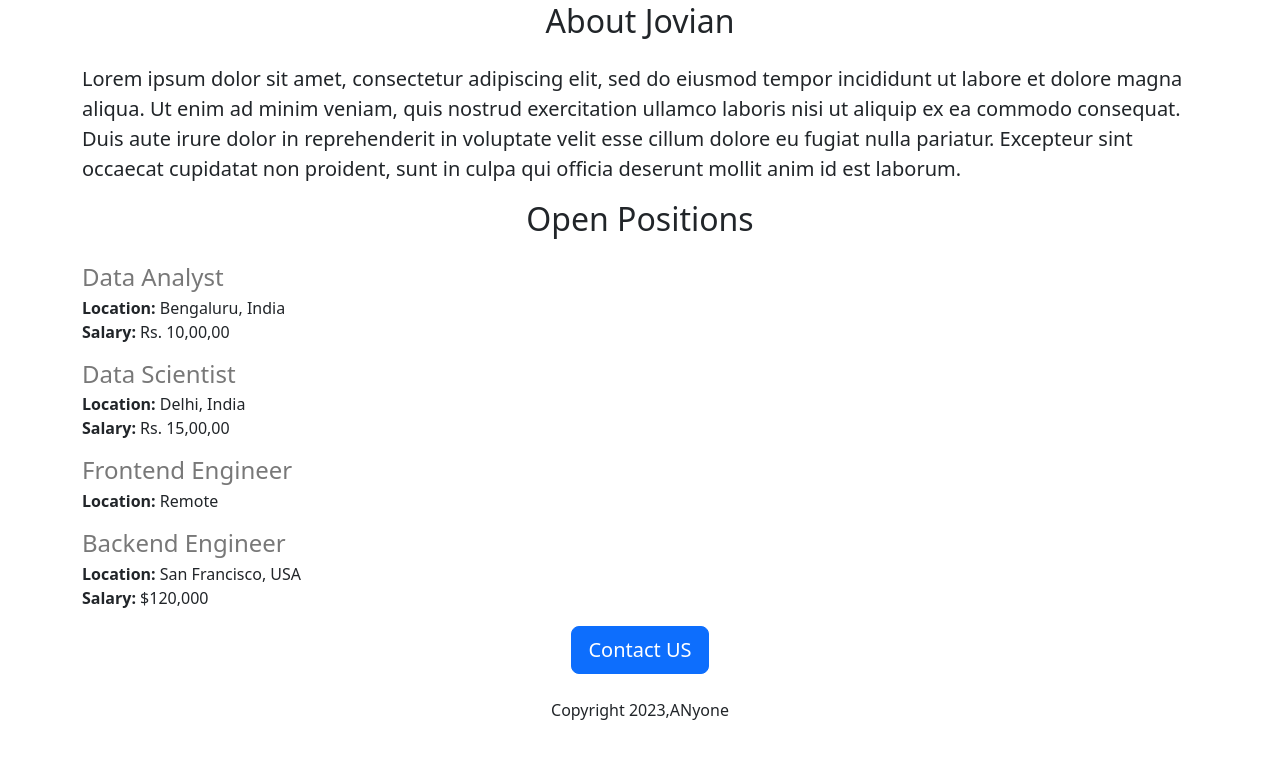
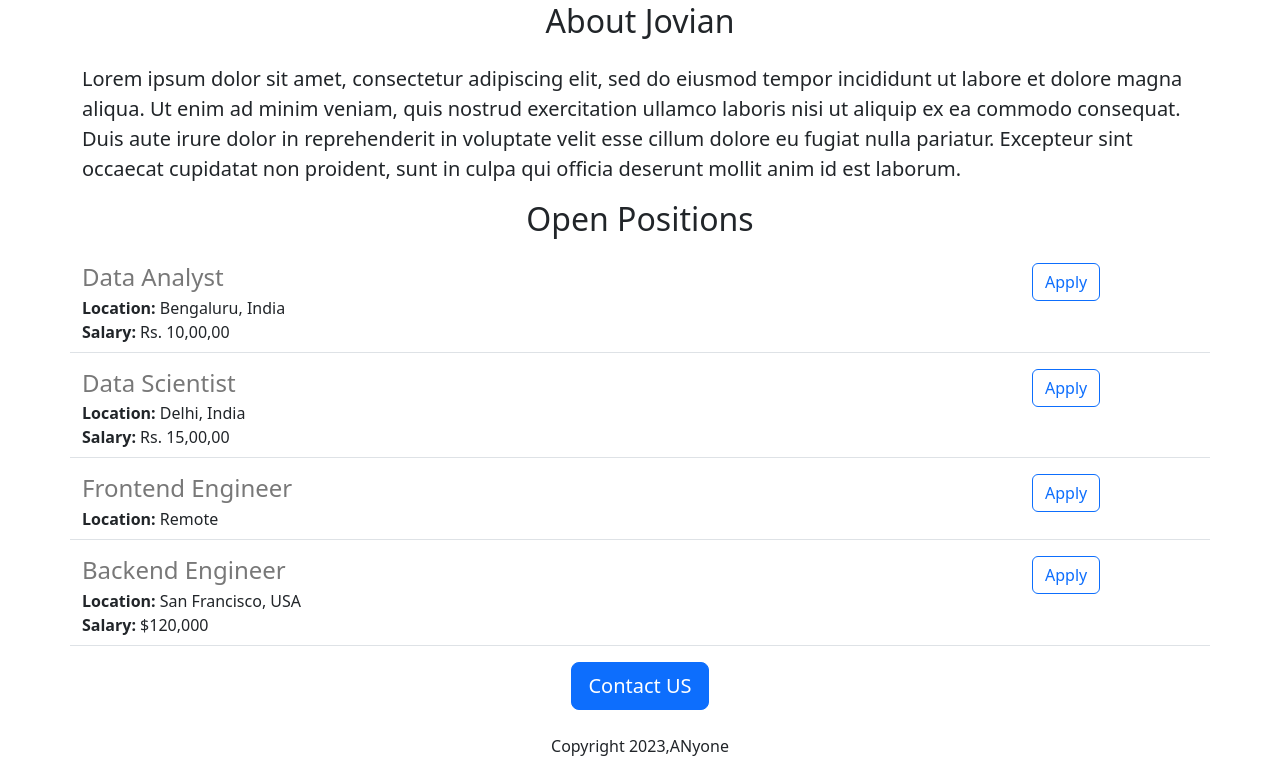
Before and after one commit to Kool-Cool/Complete_flask_Webapp_Career, a Flask app: page / in a window 1280 px wide. Shown: the part 446-1220 px from the top of the page. Before the commit the page ends 1166 px from the top, so only its background shows below. Run offline with Flask 3, Linux system fonts and the light colour scheme.

Commit message:
little more adjustments

```diff
--- a/templates/jobitem.html
+++ b/templates/jobitem.html
@@ -1,11 +1,15 @@
-<div style="margin-bottom:16px;">
+<div  class="border-bottom row" style="margin-bottom:16px;  padding-bottom: 8px;">
+  <div class="col-10">
+    <h4 style="color:rgb(120,120,120); margin-bottom:4px;">{{char["title"]}}</h4>
 
-  <h4 style="color:rgb(120,120,120); margin-bottom:4px;">{{char["title"]}}</h4>
+    <div><b>Location:</b> {{char["location"]}}</div>
 
-  <div><b>Location:</b> {{char["location"]}}</div>
+    {% if "salary" in char %}
+    <div><b>Salary:</b> {{char["salary"]}}</div>
+     {% endif %}
+  </div>
 
-  {% if "salary" in char %}
-  <div><b>Salary:</b> {{char["salary"]}}</div>
-   {% endif %}
-
+  <div class="col-2">
+    <button type="button" class="btn btn-outline-primary">Apply</button>
+  </div>
 </div>
```
